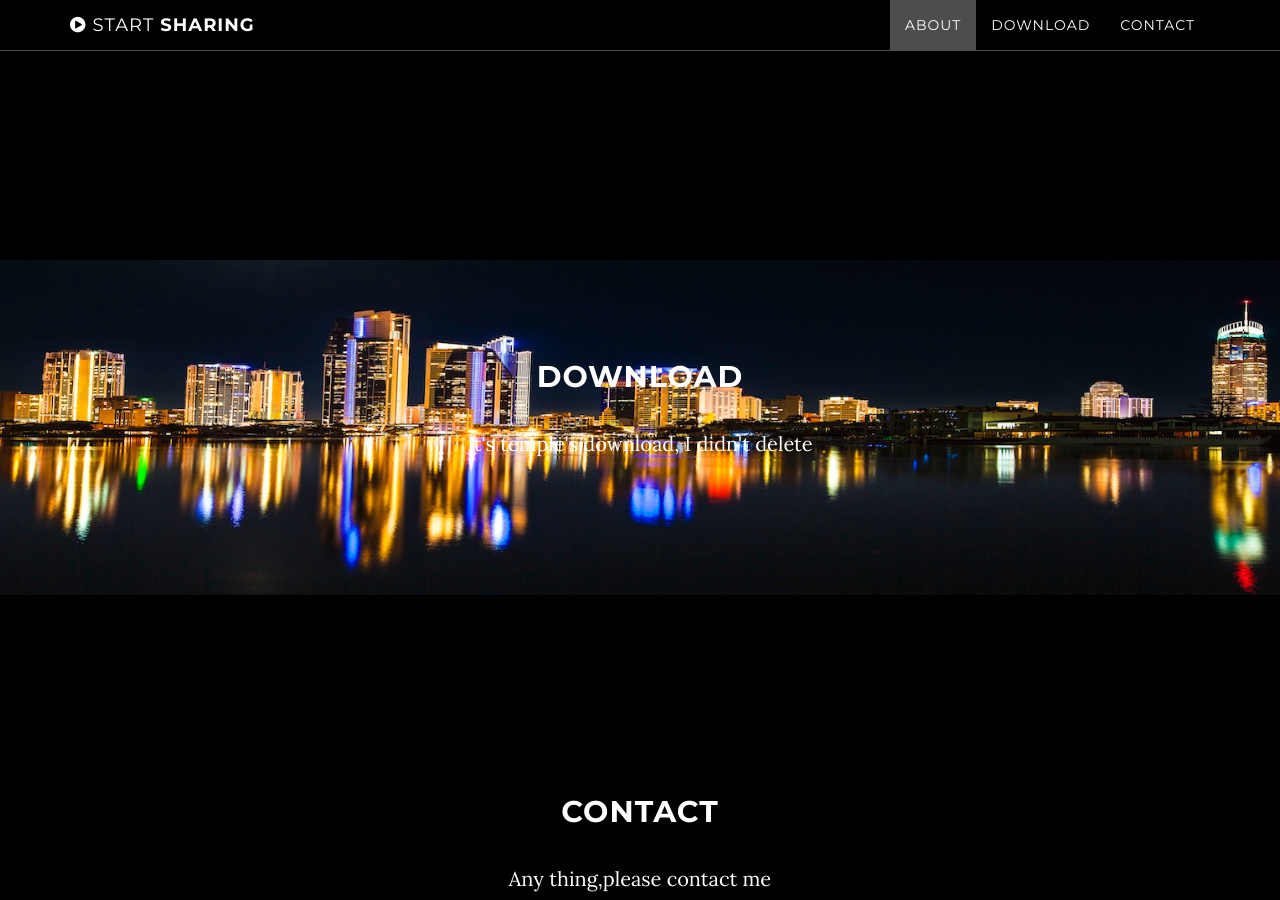
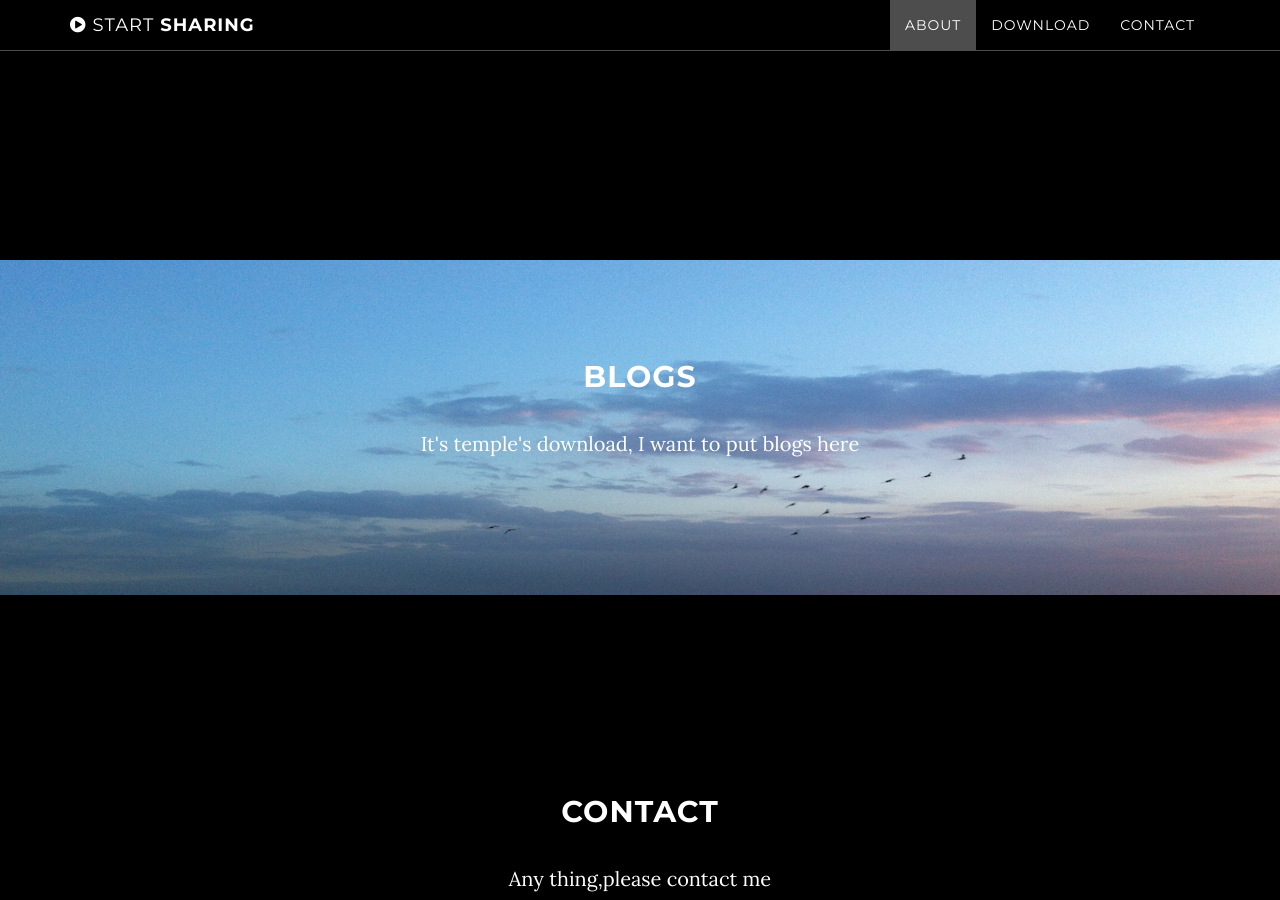
Before and after one commit to noxchen/noxchen.github.io, a Jekyll site: the page built from index.html, in a window 1280 px wide and 900 px high, scrolled down 1175 px. Built offline with Jekyll 4.4.1, drawn with Linux system fonts in a browser that asks for light colours.

Commit message:
downloadChangeToBlog

```diff
--- /dev/null
+++ b/_includes/blog.html
@@ -0,0 +1,11 @@
+    <!-- Download Section -->
+    <section id="blog" class="content-section text-center">
+        <div class="blog-section">
+            <div class="container">
+                <div class="col-lg-8 col-lg-offset-2">
+                    <h2>Blogs </h2>
+                    <p>It's temple's download, I want to put blogs here</p>
+                </div>
+            </div>
+        </div>
+    </section>
--- a/_includes/css/grayscale.css
+++ b/_includes/css/grayscale.css
@@ -252,11 +252,11 @@ a:focus {
     padding-top: 100px;
 }
 
-.download-section {
+.blog-section {
     width: 100%;
     padding: 50px 0;
     color: #fff;
-    background: url(/img/downloads_bg.jpg) no-repeat center center scroll;
+    background: url(/img/blogs_bg.jpg) no-repeat center center scroll;
     background-color: {{ site.color.primary-dark }};
     -webkit-background-size: cover;
     -moz-background-size: cover;
@@ -275,7 +275,7 @@ a:focus {
         padding-top: 200px;
     }
 
-    .download-section {
+    .blog-section {
         padding: 100px 0;
     }
 
--- a/_includes/download.html
+++ /dev/null
@@ -1,11 +0,0 @@
-    <!-- Download Section -->
-    <section id="download" class="content-section text-center">
-        <div class="download-section">
-            <div class="container">
-                <div class="col-lg-8 col-lg-offset-2">
-                    <h2>Download </h2>
-                    <p>It's temple's download, I didn't delete </p>
-                </div>
-            </div>
-        </div>
-    </section>
--- a/_layouts/default.html
+++ b/_layouts/default.html
@@ -5,7 +5,7 @@
     {% include nav.html %}
     {% include header.html %}
     {% include about.html %}
-    {% include download.html %}
+    {% include blog.html %}
     {% include contact.html %}
     {% include map.html %}
     {% include footer.html %}
```
Also changed, not shown: img/blogs_bg.jpg (added), img/downloads_bg.jpg (deleted).
